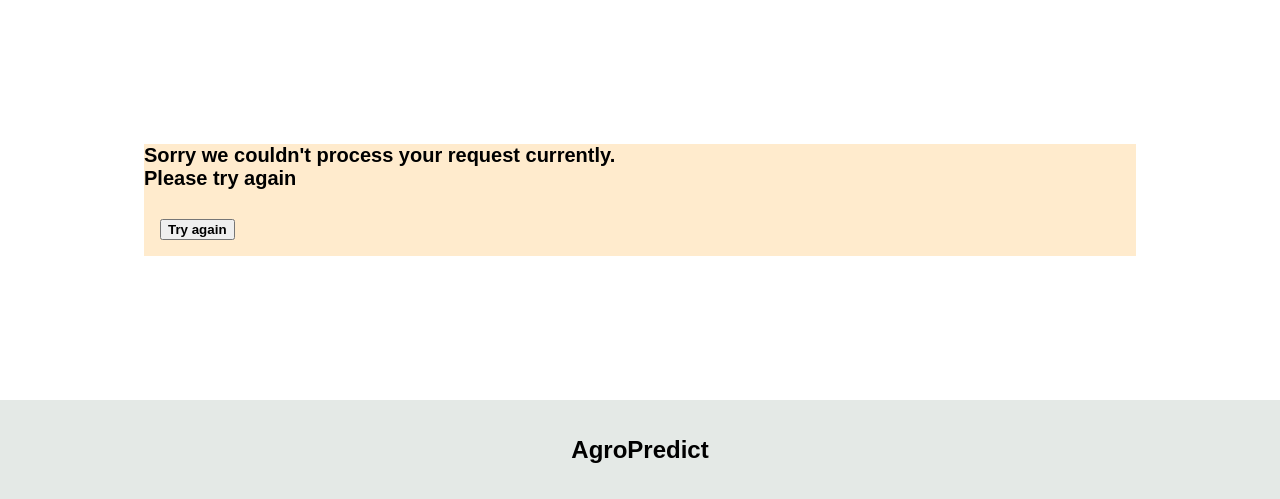
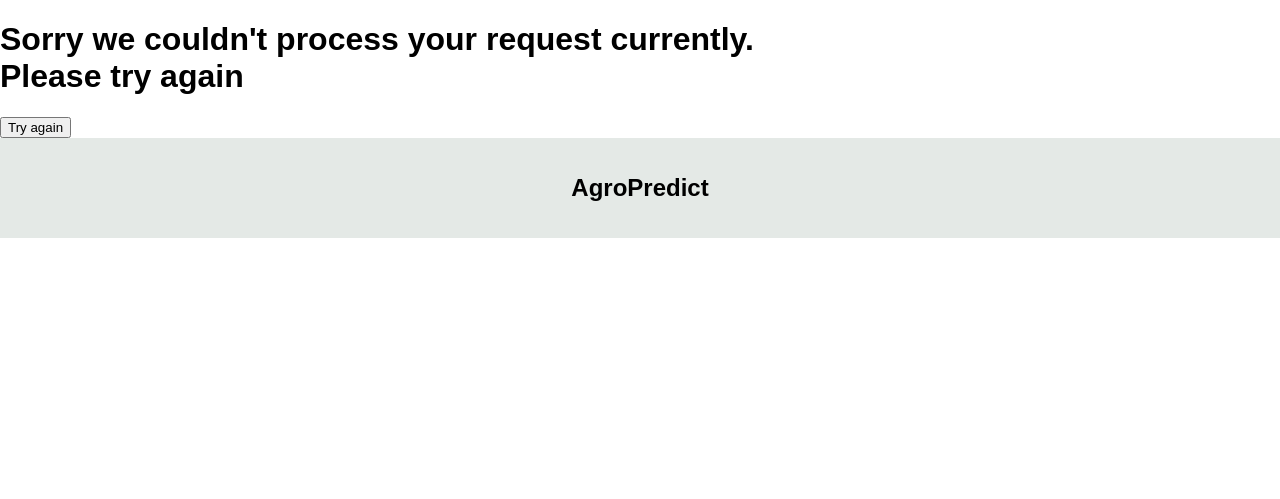
Before and after one commit to Nagpal45/AgroPredict, a Flask app: template app/templates/try_again.html in a window 1280 px wide. Shown: the part 98-597 px from the top of the page. Run offline with Flask 3, Linux system fonts and the light colour scheme; the template is opened without the code that fills it, so the values that code supplies are empty; parts of the project's set-up code (start-up, migrations or seed data) failed here and were passed over; some web fonts are replaced.

Commit message:
minor changes

```diff
--- a/app/static/css/style.css
+++ b/app/static/css/style.css
@@ -368,7 +368,7 @@ a.move-top {
 
 
 .cropPred h1{
-	font-size: 30px;
+	font-size: 80px;
 	width: 50%;
 	text-align: center;
 	margin-bottom: 100px;
--- a/app/templates/try_again.html
+++ b/app/templates/try_again.html
@@ -1,22 +1,14 @@
 {% extends 'layout.html' %} {% block body %}
-<div class="container py-2 mx-auto my-50 h-10 text-center" style="margin: 9rem;">
-  <div class="row">
-    <div class="col-sm py-2 py-md-3">
-      <div class="card card-body" style="justify-content: center; background-color:blanchedalmond">
-        <h1 class="text-center" style="color: black; font-size: 20px;"><b>Sorry we couldn't process your request
-            currently. <br> Please try again</b></h1>
+<div>
+  <h1>
+    <b
+      >Sorry we couldn't process your request currently. <br />
+      Please try again</b
+    >
+  </h1>
 
-
-        <a href="{{ url_for('home') }}">
-          <button type="submit" class="btn btn-info text-center" style="
-        color: black;
-        font-weight: bold;
-        margin: 1rem;">
-            Try again
-          </button>
-        </a>
-      </div>
-    </div>
-  </div>
+  <a href="{{ url_for('home') }}">
+    <button type="submit">Try again</button>
+  </a>
 </div>
 {% endblock %}
```
Also changed, not shown: 1 other file.
